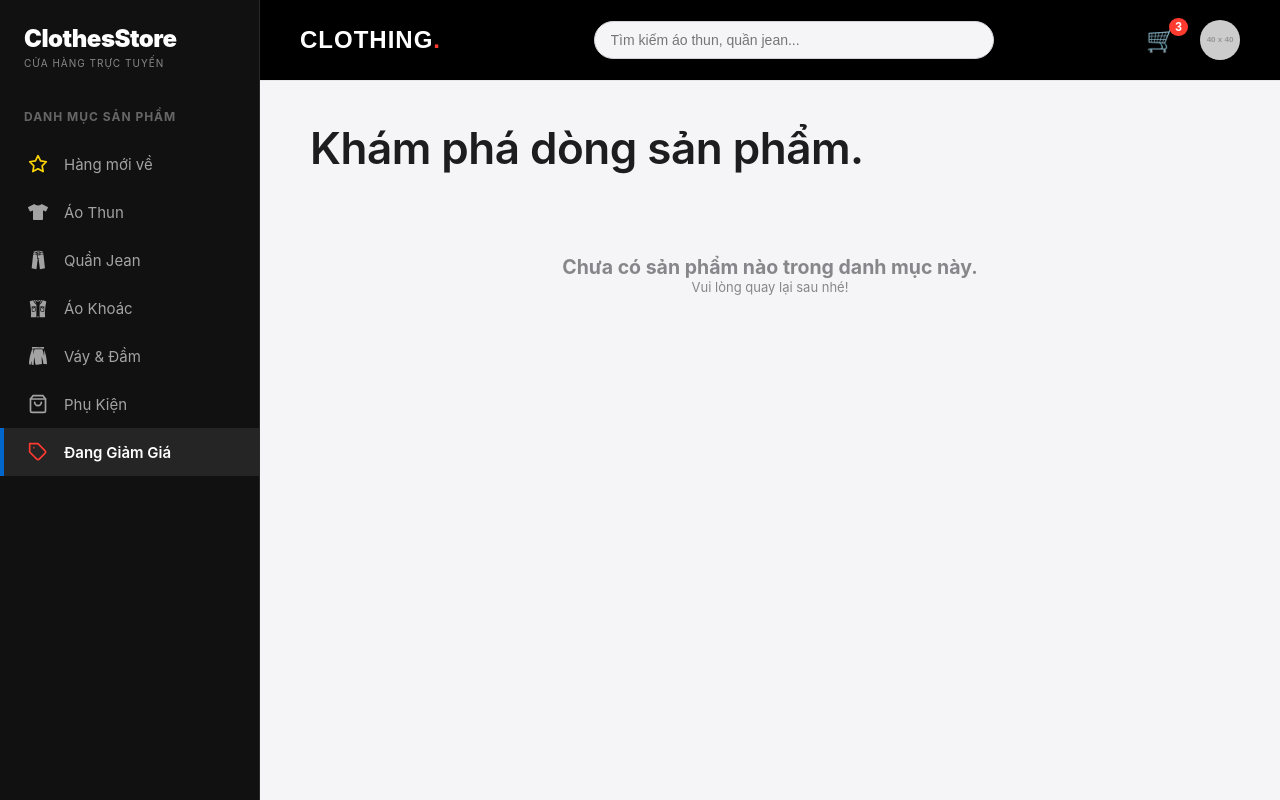
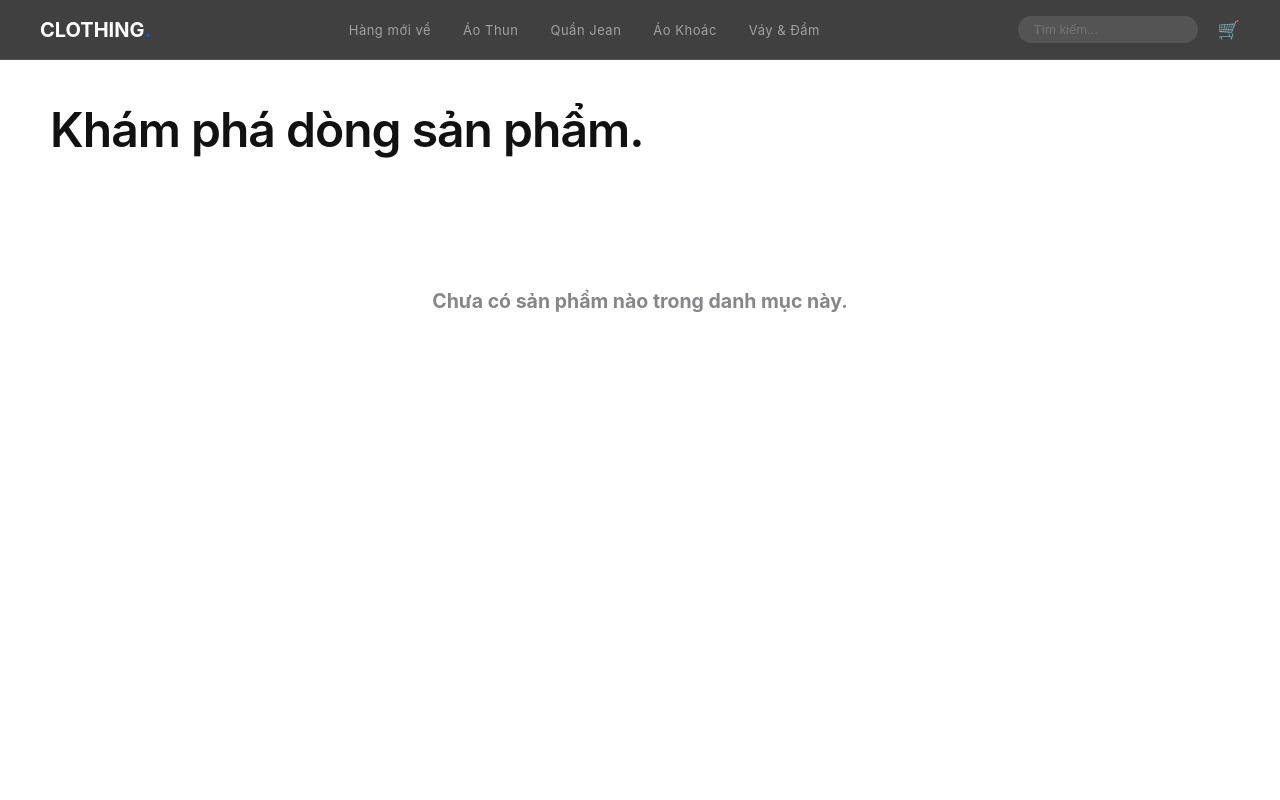
Before and after one commit to Fernirx/clothes-store-web, a React (Create React App) app: page /sale in a window 1280 px wide. Built offline with nearby package versions, Linux system fonts and the light colour scheme.

Commit message:
add banner va UI

```diff
--- a/package.json
+++ b/package.json
@@ -7,6 +7,7 @@
     "@testing-library/jest-dom": "^6.9.1",
     "@testing-library/react": "^16.3.2",
     "@testing-library/user-event": "^13.5.0",
+    "aos": "^2.3.4",
     "react": "^19.2.4",
     "react-dom": "^19.2.4",
     "react-icons": "^5.6.0",
--- /dev/null
+++ b/src/components/AdsBanner.css
@@ -0,0 +1,65 @@
+/* --- KHUNG CHÍNH CỦA BANNER --- */
+.ad-banner-container {
+  position: relative;
+  width: 100%;
+  height: 600px;
+  border-radius: 24px;
+  overflow: hidden;
+  margin-bottom: 50px;
+  box-shadow: 0 10px 30px rgba(0,0,0,0.05);
+  background-color: #f5f5f7;
+}
+
+.image-wrapper {
+  position: relative;
+  width: 100%;
+  height: 100%;
+}
+
+.banner-image {
+  position: absolute; /* BẮT BUỘC: Giúp tất cả ảnh đè lên nhau tại 1 điểm */
+  top: 0;
+  left: 0;
+  width: 100%;
+  height: 100%;
+  object-fit: cover;
+  object-position: center;
+  opacity: 0; /* Ẩn tất cả ảnh đi */
+  transition: opacity 1s ease-in-out; /* Hiệu ứng mờ dần trong 1 giây */
+}
+
+/* Ảnh nào có class 'active' thì mới hiện lên */
+.banner-image.active {
+  opacity: 1;
+}
+
+/* --- 2 NÚT MŨI TÊN CHUYỂN ẢNH --- */
+.navigation-arrows button {
+  position: absolute;
+  top: 50%;
+  transform: translateY(-50%);
+  background: rgba(255, 255, 255, 0.8);
+  backdrop-filter: blur(4px); /* Hiệu ứng kính mờ của Apple */
+  border: none;
+  width: 48px;
+  height: 48px;
+  border-radius: 50%;
+  font-size: 20px;
+  cursor: pointer;
+  display: flex;
+  justify-content: center;
+  align-items: center;
+  box-shadow: 0 4px 12px rgba(0,0,0,0.1);
+  transition: all 0.2s ease;
+  color: #111;
+  z-index: 10; /* Đảm bảo nút luôn nằm trên cùng, không bị ảnh đè lên */
+}
+
+.navigation-arrows button:hover {
+  background: #111;
+  color: white;
+  transform: translateY(-50%) scale(1.1);
+}
+
+.prev-btn { left: 24px; }
+.next-btn { right: 24px; }
--- /dev/null
+++ b/src/components/AdsBanner.js
@@ -0,0 +1,63 @@
+import React, { useState, useEffect } from 'react';
+import './AdsBanner.css'; // Đảm bảo bạn đã import file CSS này
+
+export default function AdsBanner({ images }) {
+  const [currentIndex, setCurrentIndex] = useState(0);
+  const [isAutoPlaying, setIsAutoPlaying] = useState(true);
+  const [showArrows, setShowArrows] = useState(false);
+
+
+  useEffect(() => {
+    let intervalId;
+    if (isAutoPlaying) {
+      intervalId = setInterval(() => {
+        setCurrentIndex((prevIndex) => (prevIndex + 1) % images.length);
+      }, 3000);
+    }
+    return () => clearInterval(intervalId);
+  }, [isAutoPlaying, images.length]);
+
+  const goToPrev = () => {
+    setCurrentIndex((prevIndex) => (prevIndex === 0 ? images.length - 1 : prevIndex - 1));
+  };
+
+  const goToNext = () => {
+    setCurrentIndex((prevIndex) => (prevIndex + 1) % images.length);
+  };
+
+  if (!images || images.length === 0) return null;
+
+  return (
+    <div
+      className="ad-banner-container"
+      data-aos="fade-up"
+      onMouseEnter={() => {
+        setIsAutoPlaying(false);
+        setShowArrows(true);
+      }}
+      onMouseLeave={() => {
+        setIsAutoPlaying(true);
+        setShowArrows(false);
+      }}
+    >
+      <div className="image-wrapper">
+        {/* Render tất cả ảnh, dùng CSS để ẩn/hiện tạo hiệu ứng mờ dần */}
+        {images.map((img, index) => (
+          <img
+            key={index}
+            src={img}
+            alt={`Ad ${index + 1}`}
+            className={`banner-image ${index === currentIndex ? 'active' : ''}`}
+          />
+        ))}
+      </div>
+
+      {showArrows && (
+        <div className="navigation-arrows">
+          <button onClick={goToPrev} className="prev-btn">❮</button>
+          <button onClick={goToNext} className="next-btn">❯</button>
+        </div>
+      )}
+    </div>
+  );
+}
--- a/src/components/HomeTopbar.js
+++ b/src/components/HomeTopbar.js
@@ -1,100 +1,79 @@
-import React, { useState } from 'react';
+import React from 'react';
+import { Link, useLocation } from 'react-router-dom';
 
-export default function ShopTopbar() {
-  const [isCartOpen, setIsCartOpen] = useState(false);
+export default function HomeTopbar() {
+  const location = useLocation();
 
-  const cartItems = [
-    { id: 1, name: 'Áo thun basic trắng', price: '150.000đ', quantity: 1, img: 'https://via.placeholder.com/40' },
-    { id: 2, name: 'Quần jean ống rộng', price: '350.000đ', quantity: 2, img: 'https://via.placeholder.com/40' }
+  // Đưa các danh mục từ Sidebar cũ lên đây
+  const categories = [
+    { name: 'Hàng mới về', path: '/new-arrivals' },
+    { name: 'Áo Thun', path: '/ao-thun' },
+    { name: 'Quần Jean', path: '/quan-jean' },
+    { name: 'Áo Khoác', path: '/ao-khoac' },
+    { name: 'Váy & Đầm', path: '/vay-dam' },
   ];
 
   return (
     <div style={{
-      display: 'flex', justifyContent: 'space-between', alignItems: 'center',
-      padding: '16px 40px', backgroundColor: '#000000', borderBottom: '1px solid #e5e5ea', fontFamily: 'sans-serif'
+      display: 'flex',
+      justifyContent: 'space-between',
+      alignItems: 'center',
+      padding: '0 40px',
+      height: '60px',
+      backgroundColor: 'rgba(17, 17, 17, 0.8)', // Nền đen trong suốt
+      backdropFilter: 'blur(12px)', // Hiệu ứng mờ nền chuẩn Apple
+      WebkitBackdropFilter: 'blur(12px)', // Dành cho Safari
+      position: 'sticky', // Ghim chặt lên trên cùng
+      top: 0,
+      zIndex: 1000,
+      color: 'white',
+      borderBottom: '1px solid rgba(255,255,255,0.1)'
     }}>
 
-      {/* 1. Logo Thương Hiệu */}
-      <div style={{ color: '#ffffff', fontSize: '24px', fontWeight: 'bold', cursor: 'pointer', letterSpacing: '1px' }}>
-        CLOTHING<span style={{ color: '#ff3b30' }}>.</span>
+      {/* 1. LOGO TÊN SHOP */}
+      <h2 style={{ margin: 0, fontSize: '20px', fontWeight: 'bold' }}>
+        <Link to="/danh-sach-quan-ao" style={{ color: 'white', textDecoration: 'none' }}>
+          CLOTHING<span style={{ color: '#0066cc' }}>.</span>
+        </Link>
+      </h2>
+
+      {/* 2. MENU DANH MỤC Ở GIỮA */}
+      <div style={{ display: 'flex', gap: '32px' }}>
+        {categories.map((item, index) => {
+          const isActive = location.pathname === item.path;
+          return (
+            <Link
+              key={index}
+              to={item.path}
+              style={{
+                color: isActive ? '#ffffff' : '#a1a1a6',
+                textDecoration: 'none',
+                fontSize: '13px',
+                fontWeight: isActive ? '600' : '400',
+                transition: 'color 0.2s ease',
+                letterSpacing: '0.5px'
+              }}
+              onMouseOver={(e) => e.target.style.color = '#ffffff'}
+              onMouseOut={(e) => { if(!isActive) e.target.style.color = '#a1a1a6' }}
+            >
+              {item.name}
+            </Link>
+          );
+        })}
       </div>
 
-      {/* 2. Thanh tìm kiếm */}
-      <div style={{ flex: 1, maxWidth: '400px', margin: '0 20px' }}>
+      {/* 3. TÌM KIẾM & GIỎ HÀNG */}
+      <div style={{ display: 'flex', alignItems: 'center', gap: '20px' }}>
         <input
           type="text"
-          placeholder="Tìm kiếm áo thun, quần jean..."
+          placeholder="Tìm kiếm..."
           style={{
-            width: '100%', padding: '10px 16px', borderRadius: '20px',
-            border: '1px solid #d2d2d7', backgroundColor: '#f5f5f7', outline: 'none', fontSize: '14px'
+            padding: '6px 16px', borderRadius: '20px', border: 'none',
+            backgroundColor: 'rgba(255,255,255,0.1)', color: 'white',
+            outline: 'none', fontSize: '13px', width: '180px'
           }}
         />
-      </div>
-
-      {/* 3. Cụm icon bên phải */}
-      <div style={{ display: 'flex', alignItems: 'center', gap: '24px' }}>
-
-        {/* Khu vực Giỏ hàng */}
-        <div style={{ position: 'relative', padding: '10px 0' }}>
-
-          {/* Icon giỏ hàng - SỬ DỤNG ONCLICK Ở ĐÂY */}
-          <div
-            style={{ position: 'relative', cursor: 'pointer' }}
-            onClick={() => setIsCartOpen(!isCartOpen)}
-          >
-            <span style={{ fontSize: '24px' }}>🛒</span>
-            <span style={{
-              position: 'absolute', top: '-8px', right: '-12px',
-              backgroundColor: '#ff3b30', color: 'white', fontSize: '12px',
-              fontWeight: 'bold', padding: '2px 6px', borderRadius: '10px'
-            }}>
-              3
-            </span>
-          </div>
-
-          {/* Minicart Dropdown */}
-          {isCartOpen && (
-            <div style={{
-              position: 'absolute', top: '100%', right: '-10px', width: '320px',
-              backgroundColor: '#ffffff', boxShadow: '0 8px 24px rgba(0,0,0,0.15)',
-              borderRadius: '8px', padding: '16px', zIndex: 1000, color: '#000000'
-            }}>
-              <h4 style={{ margin: '0 0 12px 0', borderBottom: '1px solid #e5e5ea', paddingBottom: '12px' }}>
-                Giỏ hàng của bạn
-              </h4>
-
-              <div style={{ maxHeight: '250px', overflowY: 'auto', display: 'flex', flexDirection: 'column', gap: '12px' }}>
-                {cartItems.map(item => (
-                  <div key={item.id} style={{ display: 'flex', gap: '12px', alignItems: 'center' }}>
-                    <img src={item.img} alt={item.name} style={{ width: '40px', height: '40px', objectFit: 'cover', borderRadius: '4px' }} />
-                    <div style={{ flex: 1 }}>
-                      <div style={{ fontSize: '14px', fontWeight: 'bold' }}>{item.name}</div>
-                      <div style={{ fontSize: '12px', color: '#666666' }}>Số lượng: {item.quantity}</div>
-                    </div>
-                    <div style={{ fontSize: '14px', fontWeight: 'bold', color: '#ff3b30' }}>{item.price}</div>
-                  </div>
-                ))}
-              </div>
-
-              <div style={{ marginTop: '16px', paddingTop: '16px', borderTop: '1px solid #e5e5ea', display: 'flex', justifyContent: 'space-between', alignItems: 'center' }}>
-                <div style={{ fontSize: '14px' }}>Tổng: <strong>850.000đ</strong></div>
-                <button style={{
-                  backgroundColor: '#000000', color: '#ffffff', border: 'none',
-                  padding: '8px 16px', borderRadius: '20px', cursor: 'pointer', fontWeight: 'bold', fontSize: '14px'
-                }}>
-                  Thanh toán
-                </button>
-              </div>
-            </div>
-          )}
-        </div>
-
-        {/* Ảnh đại diện User */}
-        <img
-          src="https://via.placeholder.com/40"
-          alt="User Avatar"
-          style={{ width: '40px', height: '40px', borderRadius: '50%', cursor: 'pointer' }}
-        />
+        <div style={{ cursor: 'pointer', fontSize: '18px' }} >🛒</div>
       </div>
     </div>
   );
--- a/src/pages/ProductDetail/ProductDetail.js
+++ b/src/pages/ProductDetail/ProductDetail.js
@@ -1,6 +1,6 @@
 import React, { useState } from 'react';
 import './ProductDetail.css';
-import Sidebar from '../../components/HomeSidebar'; // Trỏ đúng đường dẫn file của bạn
+// import Sidebar from '../../components/HomeSidebar'; // Trỏ đúng đường dẫn file của bạn
 import Topbar from '../../components/HomeTopbar';   // Nơi chứa giỏ hàng
 
 export default function ProductDetail() {
@@ -33,7 +33,7 @@
 
   return (
     <div className="layout-wrapper">
-      <Sidebar />
+
       <div className="main-content">
         <Topbar /> {/* Giỏ hàng nằm ở góc phải của Topbar này */}
 
--- a/src/pages/home/HomeList.css
+++ b/src/pages/home/HomeList.css
@@ -1,9 +1,9 @@
-/* Cấu trúc layout tổng thể chứa Sidebar và Topbar */
+/* Cấu trúc layout tổng thể */
 .layout-wrapper {
   display: flex;
   height: 100vh;
-  background-color: #f5f5f7; /* Màu nền xám nhạt đặc trưng của Apple */
-  font-family: -apple-system, BlinkMacSystemFont, "Segoe UI", Roboto, Helvetica, Arial, sans-serif;
+  background-color: #ffffff; /* Chuyển nền trắng tinh cho giống Nike */
+  font-family: "Helvetica Neue", Helvetica, Arial, sans-serif; /* Font đặc trưng của Nike */
 }
 
 .main-content {
@@ -13,7 +13,7 @@
   overflow: hidden;
 }
 
-/* Khu vực nội dung chính mang phong cách Apple */
+/* Khu vực nội dung chính */
 .apple-style-container {
   padding: 40px 50px;
   overflow-y: auto;
@@ -28,105 +28,120 @@
 }
 
 .apple-header h1 {
-  font-size: 44px;
-  font-weight: 600;
-  color: #1d1d1f;
+  font-size: 32px; /* Thu nhỏ lại một chút cho gọn gàng */
+  font-weight: 500;
+  color: #111;
   margin: 0;
-  letter-spacing: -0.5px;
 }
 
 .apple-header a {
-  color: #0066cc;
+  color: #111;
   text-decoration: none;
-  font-size: 14px;
-  font-weight: 400;
+  font-size: 16px;
+  font-weight: 500;
 }
 
 .apple-header a:hover {
   text-decoration: underline;
 }
 
-/* Lưới sản phẩm cuộn ngang */
+/* --- LƯỚI SẢN PHẨM CHUẨN NIKE --- */
 .product-carousel {
-  display: flex;
-  gap: 24px;
-  overflow-x: auto;
-  padding-bottom: 30px;
-  /* Scroll snap giúp cuộn mượt và dừng đúng thẻ */
-  scroll-snap-type: x mandatory;
-}
-
-/* Ẩn thanh cuộn cho đẹp (tuỳ chọn) */
-.product-carousel::-webkit-scrollbar {
-  height: 8px;
-}
-.product-carousel::-webkit-scrollbar-thumb {
-  background-color: #d2d2d7;
-  border-radius: 10px;
+  display: grid;
+  grid-template-columns: repeat(3, 1fr); /* Đổi từ cuộn ngang sang lưới 3 cột */
+  gap: 16px; /* Khoảng cách giữa các sản phẩm */
+  padding-bottom: 50px;
 }
 
 /* Thẻ sản phẩm */
 .product-card {
-  flex: 0 0 340px; /* Cố định chiều rộng thẻ */
-  scroll-snap-align: start;
+  width: 100%;
   cursor: pointer;
+  display: flex;
+  flex-direction: column;
 }
 
+/* Khung chứa ảnh vuông vức */
 .image-box {
-  background-color: #ffffff;
-  border-radius: 28px; /* Bo góc cực lớn chuẩn Apple */
-  height: 420px;
+  background-color: #f6f6f6;
+  border-radius: 0px; /* Bỏ hoàn toàn bo góc */
+  aspect-ratio: 4 / 5; /* Tỉ lệ khung ảnh dọc */
+  height: auto;
   display: flex;
   justify-content: center;
   align-items: center;
-  box-shadow: 0 4px 14px rgba(0,0,0,0.03);
-  transition: transform 0.3s ease, box-shadow 0.3s ease;
   overflow: hidden;
-  padding: 20px;
+  margin-bottom: 12px;
 }
 
-.product-card:hover .image-box {
-  transform: scale(1.01);
-  box-shadow: 0 10px 24px rgba(0,0,0,0.08);
+.product-card:hover .image-box img {
+  transform: scale(1.05); /* Hiệu ứng zoom nhẹ ảnh */
 }
 
 .image-box img {
-  max-width: 100%;
-  max-height: 100%;
-  object-fit: contain;
+  width: 100%;
+  height: 100%;
+  object-fit: cover;
+  transition: transform 0.4s ease;
 }
 
-/* Các chấm màu */
+/* Ẩn các chấm màu */
 .color-variants {
-  display: flex;
-  justify-content: center;
-  gap: 8px;
-  margin: 20px 0 16px 0;
+  display: none;
 }
 
-.dot {
-  width: 12px;
-  height: 12px;
-  border-radius: 50%;
-  border: 1px solid rgba(0,0,0,0.1);
-  box-shadow: inset 0 1px 2px rgba(0,0,0,0.1);
+/* --- THÔNG TIN TEXT (CĂN TRÁI) --- */
+.product-info {
+  text-align: left;
+  display: flex;
+  flex-direction: column;
+  gap: 4px;
 }
 
-/* Thông tin Text */
-.product-info {
-  text-align: center;
+.product-status {
+  color: #9e3500; /* Màu cam đỏ đặc trưng */
+  font-size: 16px;
+  font-weight: 500;
+  margin: 0;
 }
 
 .product-name {
-  font-size: 21px;
-  font-weight: 600;
-  color: #1d1d1f;
-  margin: 0 0 6px 0;
+  font-size: 16px;
+  font-weight: 500;
+  color: #111;
+  margin: 0;
 }
 
 .product-tagline {
-  font-size: 15px;
-  color: #86868b;
+  font-size: 16px;
+  color: #707072;
   margin: 0;
   font-weight: 400;
 }
+
+.product-price {
+  font-size: 16px;
+  font-weight: 500;
+  color: #111;
+  margin-top: 8px;
+}
+
+/* --- RESPONSIVE CHO ĐIỆN THOẠI / IPAD --- */
+@media (max-width: 1024px) {
+  .product-carousel { grid-template-columns: repeat(2, 1fr); }
+  .apple-style-container { padding: 30px; }
+}
+
+@media (max-width: 768px) {
+  .product-carousel { grid-template-columns: repeat(1, 1fr); }
+  .apple-style-container { padding: 20px; }
+}
+.product-carousel {
+  display: grid;
+  grid-template-columns: repeat(3, 1fr);
+  gap: 16px;
+  margin-top: 40px;
+}
+.apple-style-container {
+  padding: 40px 50px;
+}
--- a/src/pages/home/HomeList.js
+++ b/src/pages/home/HomeList.js
@@ -1,48 +1,57 @@
-import React from 'react';
+import React, { useEffect } from 'react';
+import { useLocation, Link } from 'react-router-dom';
+import HomeTopbar from '../../components/HomeTopbar';
+import AdsBanner from '../../components/AdsBanner';
 import './HomeList.css';
-import Sidebar from '../../components/HomeSidebar';
-import Topbar from '../../components/HomeTopbar';
 
-import { useLocation, Link } from 'react-router-dom';
+// Kích hoạt thư viện tạo hiệu ứng AOS
+import AOS from 'aos';
+import 'aos/dist/aos.css';
 
+
+const bannerImages = [
+  'https://cdn.hstatic.net/1000281824/file/img_7821_3cbddeadfa224d8488587aae7c638bad.jpg',
+  'https://cdn.hstatic.net/1000281824/file/degreyy1667_e220f839a785404893a5d66475d1c682.jpg',
+  'https://cdn.hstatic.net/1000281824/file/img_7818_da83504672314801a306fa8c6938d786.jpg'
+];
+
+// DỮ LIỆU SẢN PHẨM
 const StyleProducts = [
   {
-    id: 1,
-    name: 'Áo Thun ',
-    tagline: 'Thiết kế sáng tạo cho hiệu năng.',
-    image: 'https://scontent.fsgn5-14.fna.fbcdn.net/v/t39.30808-6/666473757_2254281871770924_6079236901825892768_n.jpg?_nc_cat=100&ccb=1-7&_nc_sid=e06c5d&_nc_ohc=7RGVxIUYPkoQ7kNvwEVkOVL&_nc_oc=Adr7eiwvw8nTGj-OPjRL8RlPJuFsdWufWZWPvtI-5xwCznVDdCDo_4fIJNdYio7sFBZeiRR6utXu2HZaPNDNWdam&_nc_zt=23&_nc_ht=scontent.fsgn5-14.fna&_nc_gid=EAzElgWlUJD177eFTSlGAw&_nc_ss=7a3a8&oh=00_Af3i7jza7ii0s-jSZIv2D2teCYkewx94zxdfoc8fjUZJqA&oe=69DCD37A',
-    colors: ['#1d1d1f', '#e3e4e5', '#d4af37'],
-    categoryPath: '/ao-thun' // Đã thêm nhãn danh mục
+    id: 1, name: 'Áo', tagline: 'Thiết kế sáng tạo cho hiệu năng.',
+    image: 'https://static.nike.com/a/images/t_web_pdp_535_v2/f_auto,u_9ddf04c7-2a9a-4d76-add1-d15af8f0263d,c_scale,fl_relative,w_1.0,h_1.0,fl_layer_apply/a71c7394-e164-47f5-888d-3499847ea58f/M+NSW+SS+MAX+90+TEE+FR+SU26.png',
+    colors: ['#1d1d1f', '#e3e4e5', '#d4af37'], categoryPath: '/ao-thun'
   },
   {
-    id: 2,
-    name: 'Quần Jean ',
-    tagline: 'Mỏng nhẹ nhất từng có.',
-    image: 'https://scontent.fsgn5-14.fna.fbcdn.net/v/t39.30808-6/454638983_3747864042150205_4762410526567005406_n.jpg?_nc_cat=101&ccb=1-7&_nc_sid=1d70fc&_nc_ohc=ukMka2LLSLgQ7kNvwFxUgiO&_nc_oc=Adpj4X2-gm-Z_GaoxiyARWj_dzFGIYgCtsSP9oqdVlqtF-Zag8uOIscZi4yypMtS7k2VmQPw6hrTpdHqsrdAeGwu&_nc_zt=23&_nc_ht=scontent.fsgn5-14.fna&_nc_gid=O1F3VCi-Tth5uYywg3EQTw&_nc_ss=7a3a8&oh=00_Af1-MxdoXT8dsZ6ijj1u4sQ6SokoO95i6K7IE0CgZ_xv8w&oe=69DCE9E2',
-    colors: ['#87ceeb', '#000000'],
-    categoryPath: '/quan-jean' // Đã thêm nhãn danh mục
+    id: 2, name: 'Quần ', tagline: 'Mỏng nhẹ nhất từng có.',
+    image: 'https://static.nike.com/a/images/t_web_pdp_535_v2/f_auto,u_9ddf04c7-2a9a-4d76-add1-d15af8f0263d,c_scale,fl_relative,w_1.0,h_1.0,fl_layer_apply/644ffad2-ba92-4c4c-8264-9e75ccf68937/AS+LJ+M+NK+PANT+FK.png',
+    colors: ['#87ceeb', '#000000'], categoryPath: '/quan-jean'
   },
   {
-    id: 3,
-    name: 'Áo Khoác ',
-    tagline: 'Thú vị hơn hẳn.',
-    image: 'https://scontent.fsgn5-14.fna.fbcdn.net/v/t39.30808-6/657796140_959412660284659_62029866625303473_n.jpg?_nc_cat=106&ccb=1-7&_nc_sid=13d280&_nc_ohc=VI9OlU18M4cQ7kNvwH9MkiJ&_nc_oc=AdqB8v5PIK-6s1pywURMA9a0dXaV2s_F9EpxZrrudfQSI4He8I2bSWuT0akCO9XhrU6KbRRPmoAhwqfk2aSNNVKP&_nc_zt=23&_nc_ht=scontent.fsgn5-14.fna&_nc_gid=Q1sPLP-9WRdZlOmxw83VLQ&_nc_ss=7a3a8&oh=00_Af0XQMxqkuJb91HOHqfVj-cOVOrQb5TNsbzxCerVPtvXsg&oe=69DCD8EF',
-    colors: ['#e8b4b8', '#d6b8e8', '#b8cce8', '#1d1d1f'],
-    categoryPath: '/ao-khoac' // Đã thêm nhãn danh mục
+    id: 3, name: 'Áo Khoác', tagline: 'Thú vị hơn hẳn.',
+    image: 'https://static.nike.com/a/images/t_web_pdp_535_v2/f_auto/b9092de0-17db-419d-82d2-7121393bed5b/AS+KB+M+NK+JKT+ASW.png',
+    colors: ['#e8b4b8', '#d6b8e8', '#b8cce8', '#1d1d1f'], categoryPath: '/ao-khoac'
   },
   {
-    id: 4,
-    name: 'Polo ',
-    tagline: 'Đủ tính năng. Vừa túi tiền.',
-    image: 'https://scontent.fsgn5-15.fna.fbcdn.net/v/t39.30808-6/665921338_122176352618764749_1303370013299990697_n.jpg?_nc_cat=111&ccb=1-7&_nc_sid=13d280&_nc_ohc=5DhdxbK4DnIQ7kNvwG43EOA&_nc_oc=AdpxrxA67cOewvZt4PC-EovsCNx3UjgMbPxWvzJ7r2kdEpbXtiyvv1SMxDichBgRd_HJpaTpvOfVIxUlrpFyI4Jd&_nc_zt=23&_nc_ht=scontent.fsgn5-15.fna&_nc_gid=RQQ6_B0JqGIsywZjJyKINQ&_nc_ss=7a3a8&oh=00_Af0CaDTdaAVUpBSqUyRfwdsLUtpULRm-0qhukKi5NSWU3w&oe=69DCD188',
-    colors: ['#ffb6c1', '#ffffff', '#1d1d1f'],
-    categoryPath: '/ao-thun' // Đã thêm nhãn danh mục
+    id: 4, name: 'Polo', tagline: 'Đủ tính năng. Vừa túi tiền.',
+    image: 'https://www.rlmedia.io/is/image/PoloGSI/s7-1412366_alternate10?$rl_pdp_mob_zoom$',
+    colors: ['#ffb6c1', '#ffffff', '#1d1d1f'], categoryPath: '/ao-thun'
   },
 ];
 
 export default function HomeList() {
   const location = useLocation();
   const currentPath = location.pathname;
+
+  // Chạy hiệu ứng khi trang web vừa load lên
+  useEffect(() => {
+    AOS.init({
+      duration: 800,
+      easing: 'ease-out-cubic',
+      once: true,
+      offset: 50,
+    });
+  }, []);
 
   const filteredProducts = StyleProducts.filter(product => {
     if (currentPath === '/danh-sach-quan-ao' || currentPath === '/new-arrivals') {
@@ -52,64 +61,57 @@
   });
 
   return (
-    <div className="layout-wrapper">
-      {/* Cột Menu bên trái */}
-      <Sidebar />
+    <div style={{ backgroundColor: '#ffffff', minHeight: '100vh' }}>
 
-      <div className="main-content">
-        {/* Thanh điều hướng phía trên */}
-        <Topbar />
+      <HomeTopbar />
 
-        {/* Khu vực hiển thị sản phẩm chính */}
       <div className="apple-style-container">
+        {(currentPath === '/' || currentPath === '/danh-sach-quan-ao' || currentPath === '/new-arrivals') && (
+            <AdsBanner images={bannerImages} />
+        )}
 
-          <div className="apple-header">
-            <h1>Khám phá dòng sản phẩm.</h1>
-            {/* <a href="#compare">So sánh tất cả các phiên bản &gt;</a> */}
+        <div className="apple-header" data-aos="fade-up">
+          <h1 style={{ fontSize: '48px', fontWeight: '600', letterSpacing: '-1px' }}>
+            Khám phá dòng sản phẩm.
+          </h1>
         </div>
 
-          {/* Kiểm tra xem danh mục có sản phẩm nào không */}
         {filteredProducts.length > 0 ? (
           <div className="product-carousel">
-              {/* Đã sửa thành filteredProducts.map để hiển thị đúng sản phẩm đã lọc */}
-              {filteredProducts.map((product) => (
-                <div key={product.id} className="product-card">
-                  <Link to={`/san-pham/${product.id}`} key={product.id} className="product-card" style={{ textDecoration: 'none', color: 'inherit' }}>
-                    {/* Khung hình ảnh bo góc lớn */}
+
+            {filteredProducts.map((product, index) => (
+
+              <Link
+                to={`/san-pham/${product.id}`}
+                key={product.id}
+                className="product-card"
+                style={{ textDecoration: 'none', color: 'inherit' }}
+                data-aos="fade-up"
+                data-aos-delay={index * 100}
+              >
                 <div className="image-box">
-                      <img src={product.image} alt={product.name} />
+                  <img src={product.image} alt={product.name} style={{ width: '100%', borderRadius: '20px' }} />
                 </div>
-                  </Link>
-                  {/* Các chấm màu (Color variants) */}
                 <div className="color-variants">
-                    {product.colors.map((color, index) => (
-                      <div
-                        key={index}
-                        className="dot"
-                        style={{ backgroundColor: color }}
-                      />
+                  {product.colors.map((color, idx) => (
+                    <div key={idx} className="dot" style={{ backgroundColor: color }} />
                   ))}
                 </div>
-
-
                 <div className="product-info">
                   <h3 className="product-name">{product.name}</h3>
                   <p className="product-tagline">{product.tagline}</p>
                 </div>
+              </Link>
 
-                </div>
             ))}
           </div>
         ) : (
-            // Thông báo hiển thị khi bấm vào danh mục chưa có sản phẩm (ví dụ: Váy & đầm)
-            <div style={{ textAlign: 'center', padding: '50px', color: '#86868b' }}>
+          <div data-aos="fade-up" style={{ textAlign: 'center', padding: '100px 0', color: '#86868b' }}>
             <h2>Chưa có sản phẩm nào trong danh mục này.</h2>
-              <p>Vui lòng quay lại sau nhé!</p>
           </div>
         )}
 
       </div>
     </div>
-    </div>
   );
 }
```
Also changed, not shown: src/App.js (+11 -6 lines), 1 other file (tests, documents, lock files or other folders). Lines whose indentation alone changed are shown as unchanged.
